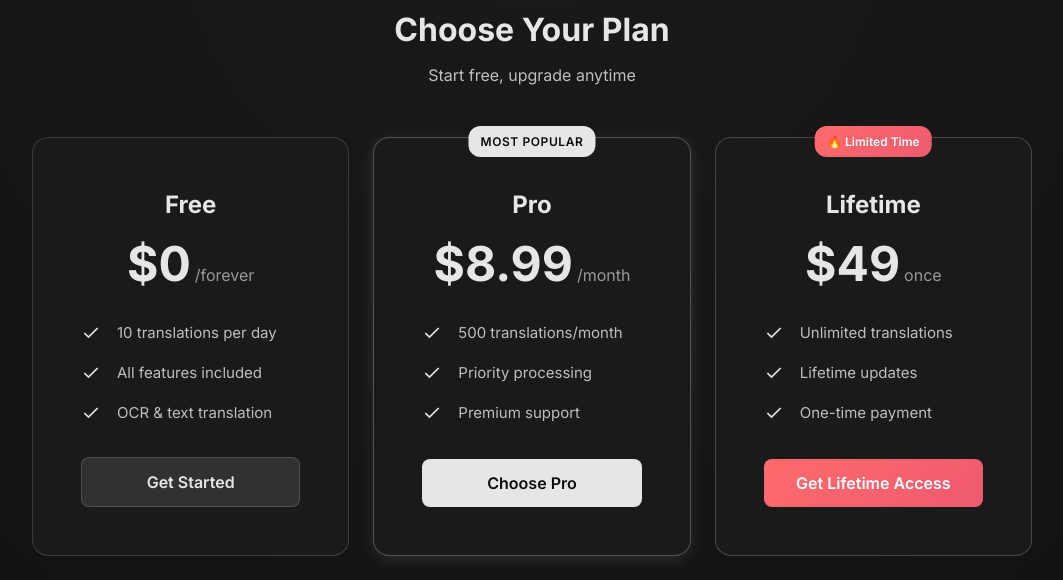
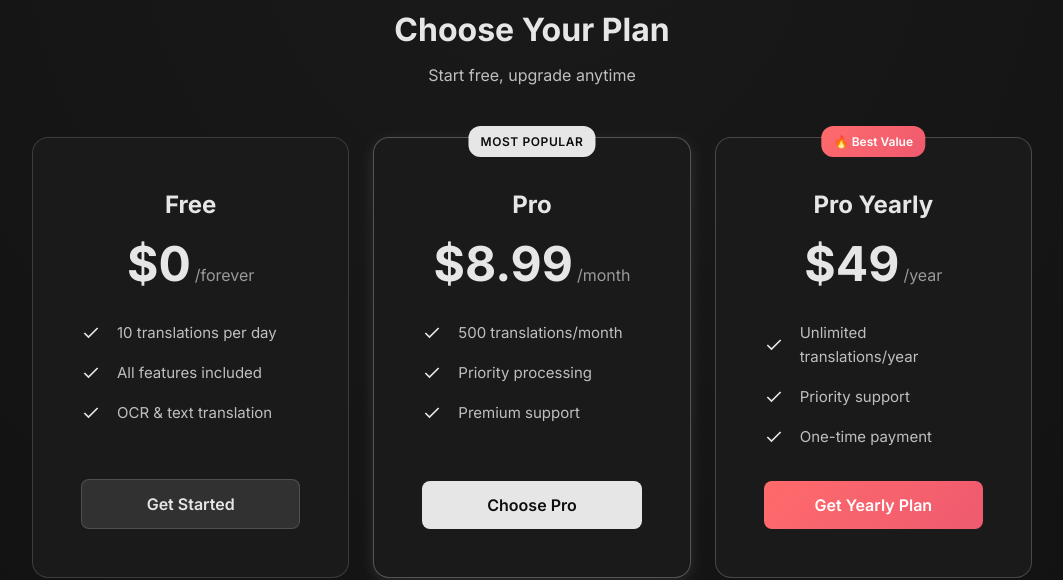
Before and after one commit to owenlive28984-prog/languaro-site, a plain HTML site: page index.html in a window 1280 px wide. Shown: the part 1420-2000 px from the top of the page, without its empty margins (108-1171 px from the left). Drawn offline with Linux system fonts and the light colour scheme; files whose address does not match are found by name.

Commit message:
fix: update Stripe pricing IDs

```diff
--- a/api/create-checkout.js
+++ b/api/create-checkout.js
@@ -32,7 +32,7 @@ export default async function handler(req, res) {
                     quantity: 1,
                 },
             ],
-            mode: plan === 'monthly' ? 'subscription' : 'payment',
+            mode: (plan === 'monthly' || plan === 'yearly') ? 'subscription' : 'payment',
             success_url: `${req.headers.origin || 'https://languaro.com'}/success?session_id={CHECKOUT_SESSION_ID}`,
             cancel_url: `${req.headers.origin || 'https://languaro.com'}/#pricing`,
             customer_email: body.email || undefined, // Pre-fill if provided
--- a/index.html
+++ b/index.html
@@ -229,17 +229,17 @@
                             <span>Premium support</span>
                         </div>
                     </div>
-                    <button class="plan-btn plan-btn-pro" data-plan="monthly" data-stripe-price="price_1QRr2ODqNL2LkcaQb2G0Qnlq">Choose Pro</button>
+                    <button class="plan-btn plan-btn-pro" data-plan="monthly" data-stripe-price="price_1SRLq4BFKYiXK312Hl1sprjM">Choose Pro</button>
                 </div>
 
-                <!-- Lifetime Tier -->
+                <!-- Yearly Tier -->
                 <div class="pricing-card pricing-card-lifetime">
-                    <div class="lifetime-badge">🔥 Limited Time</div>
+                    <div class="lifetime-badge">🔥 Best Value</div>
                     <div class="pricing-header">
-                        <h3 class="plan-name">Lifetime</h3>
+                        <h3 class="plan-name">Pro Yearly</h3>
                         <div class="plan-price">
                             <span class="price">$49</span>
-                            <span class="period">once</span>
+                            <span class="period">/year</span>
                         </div>
                     </div>
                     <div class="pricing-features">
@@ -247,13 +247,13 @@
                             <svg width="20" height="20" viewBox="0 0 24 24" fill="none" stroke="currentColor" stroke-width="2">
                                 <polyline points="20 6 9 17 4 12"></polyline>
                             </svg>
-                            <span>Unlimited translations</span>
+                            <span>Unlimited translations/year</span>
                         </div>
                         <div class="feature-item">
                             <svg width="20" height="20" viewBox="0 0 24 24" fill="none" stroke="currentColor" stroke-width="2">
                                 <polyline points="20 6 9 17 4 12"></polyline>
                             </svg>
-                            <span>Lifetime updates</span>
+                            <span>Priority support</span>
                         </div>
                         <div class="feature-item">
                             <svg width="20" height="20" viewBox="0 0 24 24" fill="none" stroke="currentColor" stroke-width="2">
@@ -262,7 +262,7 @@
                             <span>One-time payment</span>
                         </div>
                     </div>
-                    <button class="plan-btn plan-btn-lifetime" data-plan="lifetime" data-stripe-price="price_1QRr3PDqNL2LkcaQW0CFCM0h">Get Lifetime Access</button>
+                    <button class="plan-btn plan-btn-lifetime" data-plan="yearly" data-stripe-price="price_1SRMgDBFKYiXK312BoFw0ytr">Get Yearly Plan</button>
                 </div>
             </div>
         </section>
```
